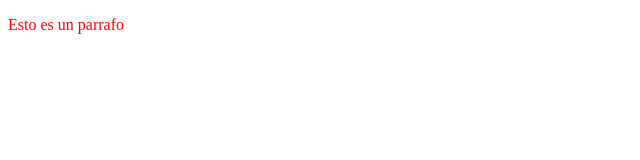
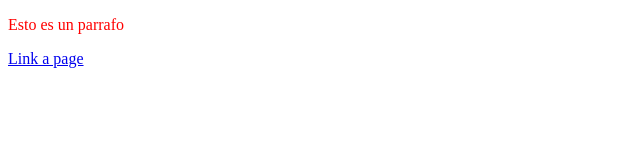
Before and after one commit to LiliDYue/Repo_Inte, a plain HTML site: page index.html in a window 1280 px wide. Shown: the full height of the page, 0-640 px from the left. Drawn offline with Linux system fonts and the light colour scheme.

Commit message:
Update index.html
Link

```diff
--- a/index.html
+++ b/index.html
@@ -14,6 +14,7 @@
     </head>
     <body>
         <p>Esto es un parrafo</p>
+        <a href="page_a.html">Link a page</a>
 
     </body>
 </html>
```
